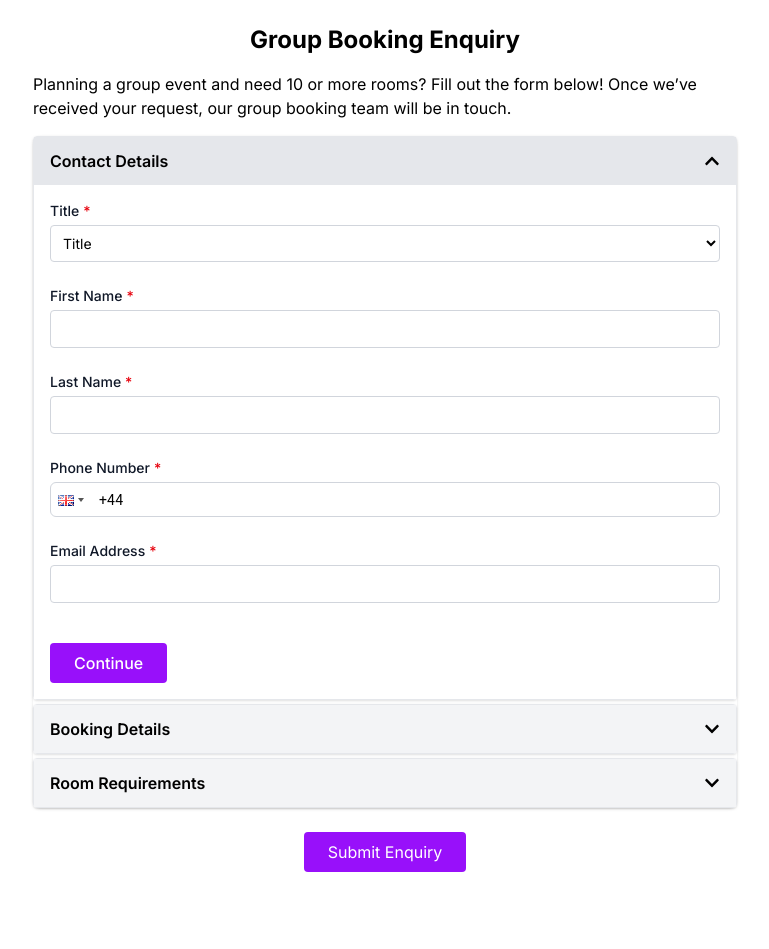
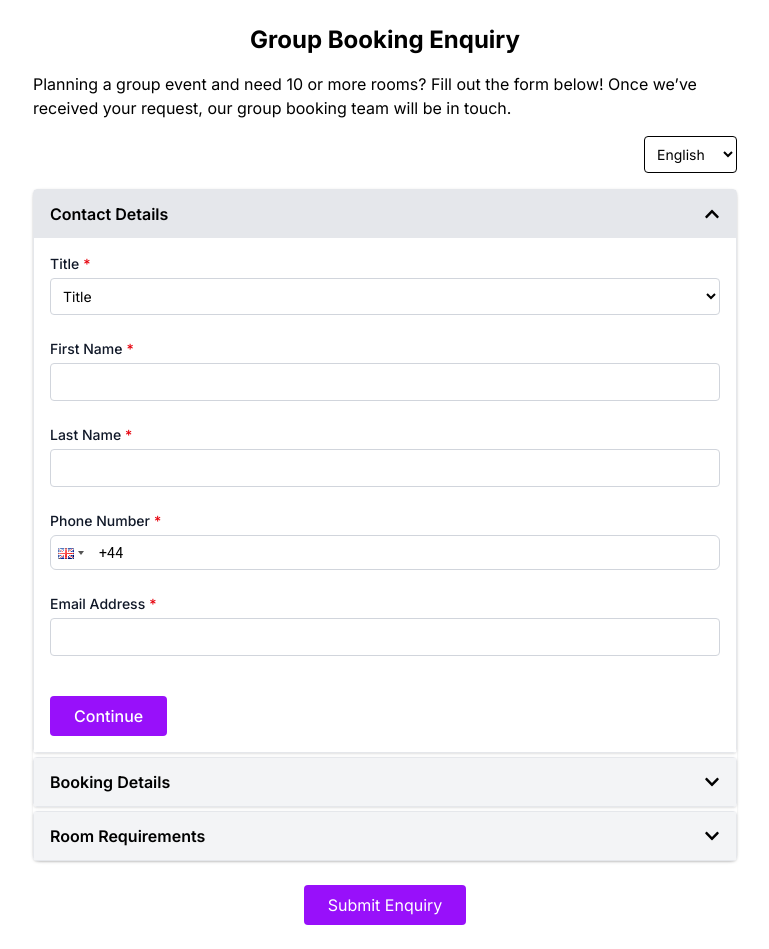
Before and after one commit to Mukhil-Padmanabhan/group-booking-enquiry, a Next.js app: page /en/groups/form in a window 1280 px wide. Shown: the whole page, without its empty margins (255-1024 px from the left). Before the commit the page ends 896 px from the top, so only its background shows below. Built offline with nearby package versions, Linux system fonts and the light colour scheme.

Commit message:
WIP: Added Language Switcher

```diff
--- a/components/forms/GroupBookingForm.tsx
+++ b/components/forms/GroupBookingForm.tsx
@@ -9,6 +9,7 @@ import Accordion from '@/components/ui/Accordion';
 import ContactDetails from './sections/ContactDetails';
 import BookingDetails from './sections/BookingDetails';
 import RoomRequirements from './sections/RoomRequirements';
+import LanguageSwitcher from '@/components/ui/LanguageSwitcher';
 
 import { getFullSchema } from '@/lib/validationSchemas';
 import { useTranslations } from '@/i18n/client';
@@ -100,7 +101,7 @@ export default function GroupBookingForm() {
           role="progressbar"
         />
       </div> */}
-
+    <LanguageSwitcher />
       <FormProvider {...methods}>
         <form
           role='form'
--- /dev/null
+++ b/components/ui/LanguageSwitcher.tsx
@@ -0,0 +1,42 @@
+'use client';
+
+import { usePathname, useRouter } from 'next/navigation';
+import { useTransition } from 'react';
+
+const locales = [
+  { code: 'en', label: 'English' },
+  { code: 'de', label: 'Deutsch' },
+];
+
+export default function LanguageSwitcher() {
+  const router = useRouter();
+  const pathname = usePathname();
+  const [, startTransition] = useTransition();
+
+  const currentLocale = pathname?.split('/')[1];
+  const restOfPath = pathname?.split('/').slice(2).join('/') ?? '';
+
+  const handleLocaleChange = (newLocale: string) => {
+    if (newLocale !== currentLocale) {
+      startTransition(() => {
+        router.push(`/${newLocale}/${restOfPath}`);
+      });
+    }
+  };
+
+  return (
+    <div className="mb-4 text-right">
+      <select
+        value={currentLocale}
+        onChange={(e) => handleLocaleChange(e.target.value)}
+        className="border p-2 rounded text-sm"
+      >
+        {locales.map((locale) => (
+          <option key={locale.code} value={locale.code}>
+            {locale.label}
+          </option>
+        ))}
+      </select>
+    </div>
+  );
+}
```
Also changed, not shown: 1 other file (tests, documents, lock files or other folders).
